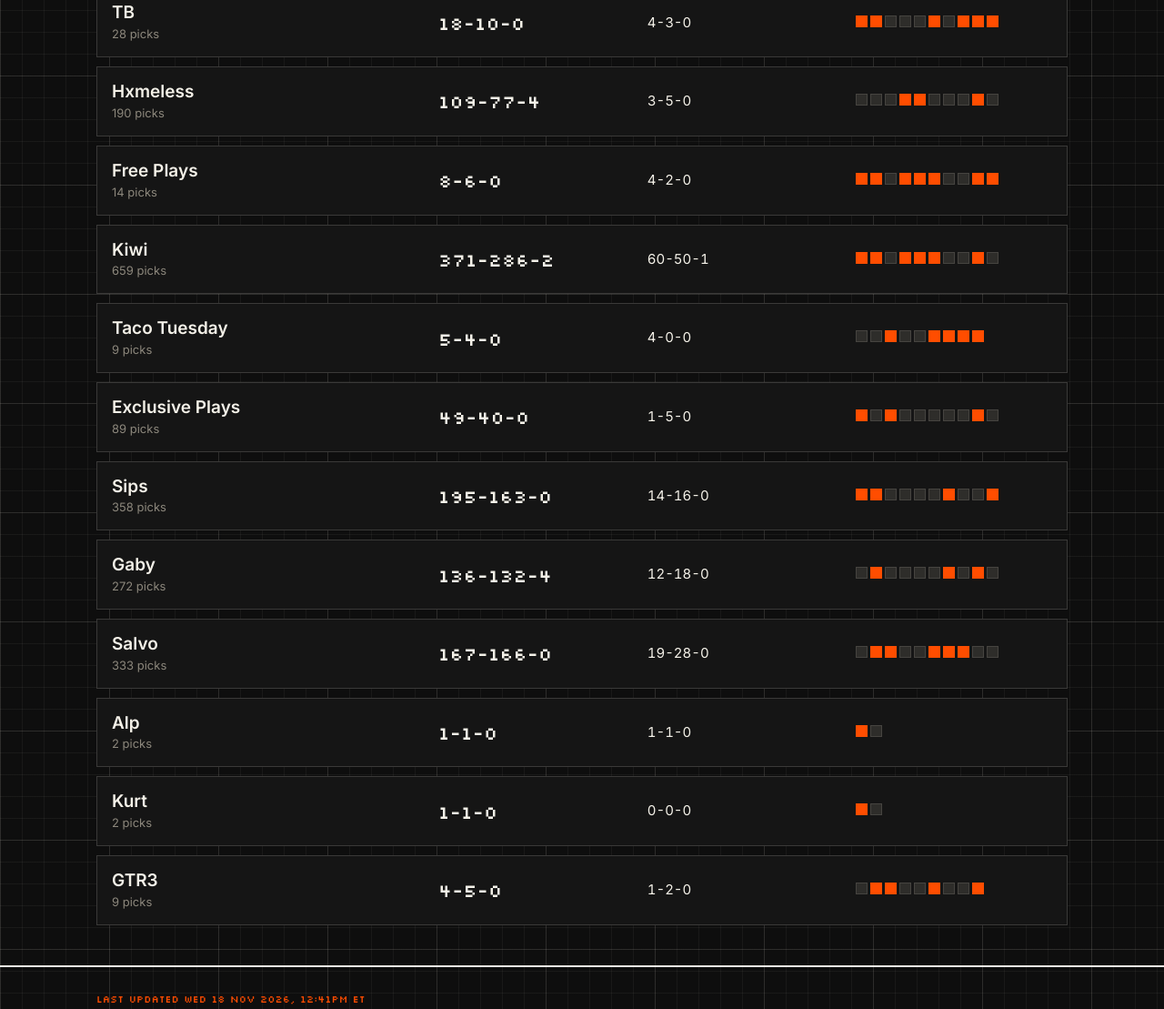
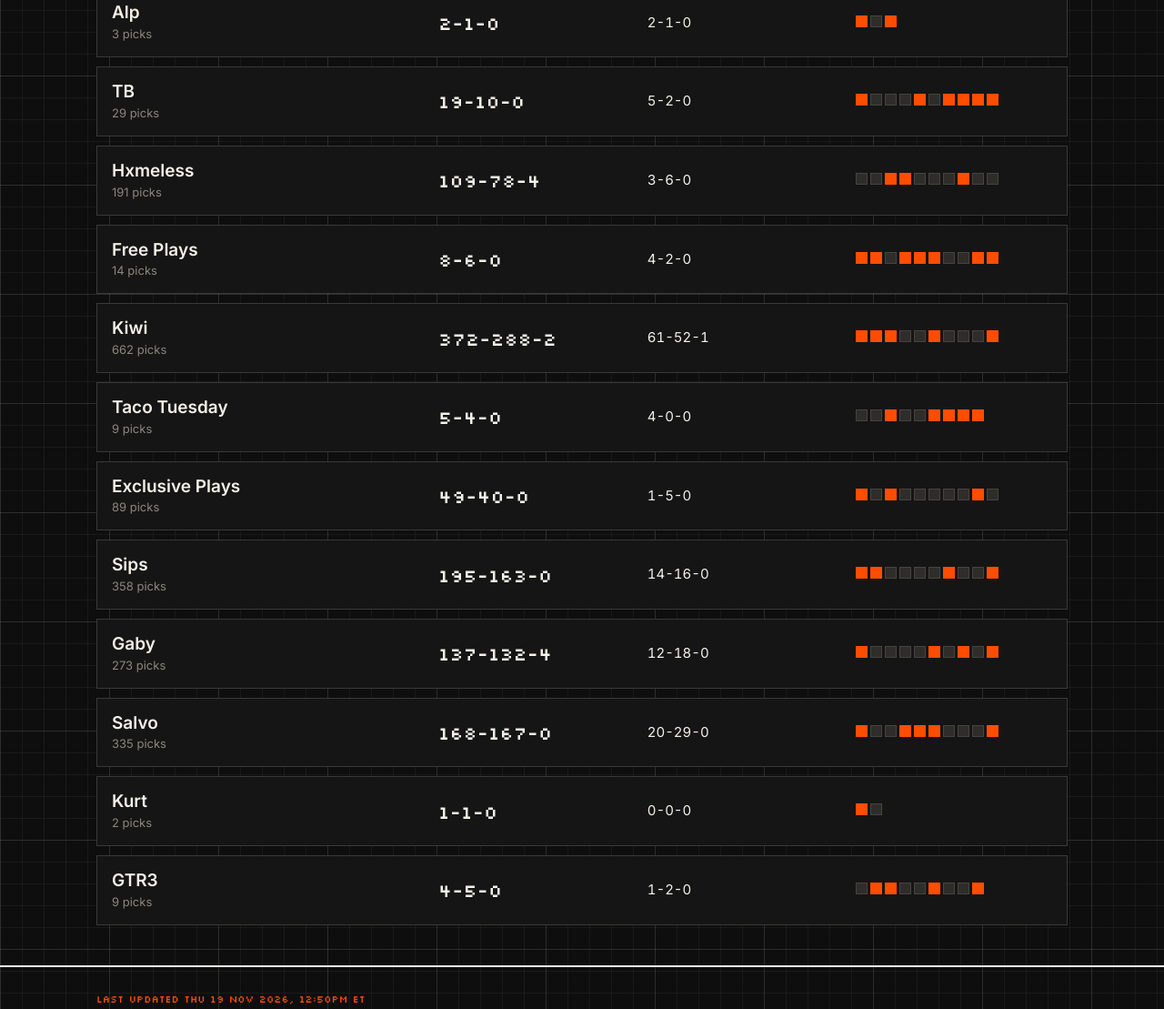
Before and after one commit to kiwiparlays/kp-tracker, a plain HTML site: page index.html in a window 1280 px wide. Shown: the part 397-1506 px from the top of the page at 91% size. Drawn offline with Linux system fonts and the light colour scheme.

Commit message:
VIP Tracker update 2026-11-20

```diff
--- a/index.html
+++ b/index.html
@@ -28,27 +28,27 @@
 <main class="wrap">
 <h1>VIP Tracker</h1>
 <p class="lede">Every analyst's official picks, graded from official final scores. Losses count exactly like wins.</p>
-<p class="upd">Last updated Wed 18 Nov 2026, 12:41PM ET</p>
+<p class="upd">Last updated Thu 19 Nov 2026, 12:50PM ET</p>
 <div class="key"><span><i style="background:var(--accent)"></i>Hit</span><span><i style="background:var(--miss);box-shadow:inset 0 0 0 1px rgba(244,241,232,.12)"></i>Miss</span><span><i style="background:var(--push)"></i>Push</span></div>
 <div class="board">
 <div class="thead"><div>Analyst</div><div>Record</div><div>Last 30 days</div><div>Last 10</div></div>
 <div class="card"><div class="nm">Whizbang<small>238 picks</small><span class="note">Heavy favourites: listed odds average about -804, so a high hit rate is expected.</span></div><div class="rec"><span class="lb">Record</span>195-43-0</div><div class="l30"><span class="lb">Last 30 days</span><span class="v">48-7-0</span></div><div class="l10"><span class="lb">Last 10</span><span class="form" title="last 10, newest on the right"><i class="W"></i><i class="W"></i><i class="W"></i><i class="W"></i><i class="W"></i><i class="W"></i><i class="W"></i><i class="W"></i><i class="W"></i><i class="W"></i></span></div></div>
-<div class="card"><div class="nm">TB<small>28 picks</small></div><div class="rec"><span class="lb">Record</span>18-10-0</div><div class="l30"><span class="lb">Last 30 days</span><span class="v">4-3-0</span></div><div class="l10"><span class="lb">Last 10</span><span class="form" title="last 10, newest on the right"><i class="W"></i><i class="W"></i><i class="L"></i><i class="L"></i><i class="L"></i><i class="W"></i><i class="L"></i><i class="W"></i><i class="W"></i><i class="W"></i></span></div></div>
-<div class="card"><div class="nm">Hxmeless<small>190 picks</small></div><div class="rec"><span class="lb">Record</span>109-77-4</div><div class="l30"><span class="lb">Last 30 days</span><span class="v">3-5-0</span></div><div class="l10"><span class="lb">Last 10</span><span class="form" title="last 10, newest on the right"><i class="L"></i><i class="L"></i><i class="L"></i><i class="W"></i><i class="W"></i><i class="L"></i><i class="L"></i><i class="L"></i><i class="W"></i><i class="L"></i></span></div></div>
+<div class="card"><div class="nm">Alp<small>3 picks</small></div><div class="rec"><span class="lb">Record</span>2-1-0</div><div class="l30"><span class="lb">Last 30 days</span><span class="v">2-1-0</span></div><div class="l10"><span class="lb">Last 10</span><span class="form" title="last 10, newest on the right"><i class="W"></i><i class="L"></i><i class="W"></i></span></div></div>
+<div class="card"><div class="nm">TB<small>29 picks</small></div><div class="rec"><span class="lb">Record</span>19-10-0</div><div class="l30"><span class="lb">Last 30 days</span><span class="v">5-2-0</span></div><div class="l10"><span class="lb">Last 10</span><span class="form" title="last 10, newest on the right"><i class="W"></i><i class="L"></i><i class="L"></i><i class="L"></i><i class="W"></i><i class="L"></i><i class="W"></i><i class="W"></i><i class="W"></i><i class="W"></i></span></div></div>
+<div class="card"><div class="nm">Hxmeless<small>191 picks</small></div><div class="rec"><span class="lb">Record</span>109-78-4</div><div class="l30"><span class="lb">Last 30 days</span><span class="v">3-6-0</span></div><div class="l10"><span class="lb">Last 10</span><span class="form" title="last 10, newest on the right"><i class="L"></i><i class="L"></i><i class="W"></i><i class="W"></i><i class="L"></i><i class="L"></i><i class="L"></i><i class="W"></i><i class="L"></i><i class="L"></i></span></div></div>
 <div class="card"><div class="nm">Free Plays<small>14 picks</small></div><div class="rec"><span class="lb">Record</span>8-6-0</div><div class="l30"><span class="lb">Last 30 days</span><span class="v">4-2-0</span></div><div class="l10"><span class="lb">Last 10</span><span class="form" title="last 10, newest on the right"><i class="W"></i><i class="W"></i><i class="L"></i><i class="W"></i><i class="W"></i><i class="W"></i><i class="L"></i><i class="L"></i><i class="W"></i><i class="W"></i></span></div></div>
-<div class="card"><div class="nm">Kiwi<small>659 picks</small></div><div class="rec"><span class="lb">Record</span>371-286-2</div><div class="l30"><span class="lb">Last 30 days</span><span class="v">60-50-1</span></div><div class="l10"><span class="lb">Last 10</span><span class="form" title="last 10, newest on the right"><i class="W"></i><i class="W"></i><i class="L"></i><i class="W"></i><i class="W"></i><i class="W"></i><i class="L"></i><i class="L"></i><i class="W"></i><i class="L"></i></span></div></div>
+<div class="card"><div class="nm">Kiwi<small>662 picks</small></div><div class="rec"><span class="lb">Record</span>372-288-2</div><div class="l30"><span class="lb">Last 30 days</span><span class="v">61-52-1</span></div><div class="l10"><span class="lb">Last 10</span><span class="form" title="last 10, newest on the right"><i class="W"></i><i class="W"></i><i class="W"></i><i class="L"></i><i class="L"></i><i class="W"></i><i class="L"></i><i class="L"></i><i class="L"></i><i class="W"></i></span></div></div>
 <div class="card"><div class="nm">Taco Tuesday<small>9 picks</small></div><div class="rec"><span class="lb">Record</span>5-4-0</div><div class="l30"><span class="lb">Last 30 days</span><span class="v">4-0-0</span></div><div class="l10"><span class="lb">Last 10</span><span class="form" title="last 10, newest on the right"><i class="L"></i><i class="L"></i><i class="W"></i><i class="L"></i><i class="L"></i><i class="W"></i><i class="W"></i><i class="W"></i><i class="W"></i></span></div></div>
 <div class="card"><div class="nm">Exclusive Plays<small>89 picks</small></div><div class="rec"><span class="lb">Record</span>49-40-0</div><div class="l30"><span class="lb">Last 30 days</span><span class="v">1-5-0</span></div><div class="l10"><span class="lb">Last 10</span><span class="form" title="last 10, newest on the right"><i class="W"></i><i class="L"></i><i class="W"></i><i class="L"></i><i class="L"></i><i class="L"></i><i class="L"></i><i class="L"></i><i class="W"></i><i class="L"></i></span></div></div>
 <div class="card"><div class="nm">Sips<small>358 picks</small></div><div class="rec"><span class="lb">Record</span>195-163-0</div><div class="l30"><span class="lb">Last 30 days</span><span class="v">14-16-0</span></div><div class="l10"><span class="lb">Last 10</span><span class="form" title="last 10, newest on the right"><i class="W"></i><i class="W"></i><i class="L"></i><i class="L"></i><i class="L"></i><i class="L"></i><i class="W"></i><i class="L"></i><i class="L"></i><i class="W"></i></span></div></div>
-<div class="card"><div class="nm">Gaby<small>272 picks</small></div><div class="rec"><span class="lb">Record</span>136-132-4</div><div class="l30"><span class="lb">Last 30 days</span><span class="v">12-18-0</span></div><div class="l10"><span class="lb">Last 10</span><span class="form" title="last 10, newest on the right"><i class="L"></i><i class="W"></i><i class="L"></i><i class="L"></i><i class="L"></i><i class="L"></i><i class="W"></i><i class="L"></i><i class="W"></i><i class="L"></i></span></div></div>
-<div class="card"><div class="nm">Salvo<small>333 picks</small></div><div class="rec"><span class="lb">Record</span>167-166-0</div><div class="l30"><span class="lb">Last 30 days</span><span class="v">19-28-0</span></div><div class="l10"><span class="lb">Last 10</span><span class="form" title="last 10, newest on the right"><i class="L"></i><i class="W"></i><i class="W"></i><i class="L"></i><i class="L"></i><i class="W"></i><i class="W"></i><i class="W"></i><i class="L"></i><i class="L"></i></span></div></div>
-<div class="card"><div class="nm">Alp<small>2 picks</small></div><div class="rec"><span class="lb">Record</span>1-1-0</div><div class="l30"><span class="lb">Last 30 days</span><span class="v">1-1-0</span></div><div class="l10"><span class="lb">Last 10</span><span class="form" title="last 10, newest on the right"><i class="W"></i><i class="L"></i></span></div></div>
+<div class="card"><div class="nm">Gaby<small>273 picks</small></div><div class="rec"><span class="lb">Record</span>137-132-4</div><div class="l30"><span class="lb">Last 30 days</span><span class="v">12-18-0</span></div><div class="l10"><span class="lb">Last 10</span><span class="form" title="last 10, newest on the right"><i class="W"></i><i class="L"></i><i class="L"></i><i class="L"></i><i class="L"></i><i class="W"></i><i class="L"></i><i class="W"></i><i class="L"></i><i class="W"></i></span></div></div>
+<div class="card"><div class="nm">Salvo<small>335 picks</small></div><div class="rec"><span class="lb">Record</span>168-167-0</div><div class="l30"><span class="lb">Last 30 days</span><span class="v">20-29-0</span></div><div class="l10"><span class="lb">Last 10</span><span class="form" title="last 10, newest on the right"><i class="W"></i><i class="L"></i><i class="L"></i><i class="W"></i><i class="W"></i><i class="W"></i><i class="L"></i><i class="L"></i><i class="L"></i><i class="W"></i></span></div></div>
 <div class="card"><div class="nm">Kurt<small>2 picks</small></div><div class="rec"><span class="lb">Record</span>1-1-0</div><div class="l30"><span class="lb">Last 30 days</span><span class="v">0-0-0</span></div><div class="l10"><span class="lb">Last 10</span><span class="form" title="last 10, newest on the right"><i class="W"></i><i class="L"></i></span></div></div>
 <div class="card"><div class="nm">GTR3<small>9 picks</small></div><div class="rec"><span class="lb">Record</span>4-5-0</div><div class="l30"><span class="lb">Last 30 days</span><span class="v">1-2-0</span></div><div class="l10"><span class="lb">Last 10</span><span class="form" title="last 10, newest on the right"><i class="L"></i><i class="W"></i><i class="W"></i><i class="L"></i><i class="L"></i><i class="W"></i><i class="L"></i><i class="L"></i><i class="W"></i></span></div></div>
 </div>
 </main>
 <footer><div class="wrap">
-<p class="upd">Last updated Wed 18 Nov 2026, 12:41PM ET</p>
+<p class="upd">Last updated Thu 19 Nov 2026, 12:50PM ET</p>
 <p>Graded picks only, from official final scores and box scores. Records are wins, losses and pushes. Pending, void and ungradable picks, and any pick posted after its game started, are not counted. Sorted by win percentage (a push counts neither way). Past results do not guarantee future results.</p>
 <p class="rg">21+ only. Please gamble responsibly.</p>
 <p>If gambling is causing harm, call 1-800-GAMBLER (US) or the Gambling Helpline 0800 654 655 (NZ).</p>
```
Also changed, not shown: exclusive/index.html (+2 -2 lines).
